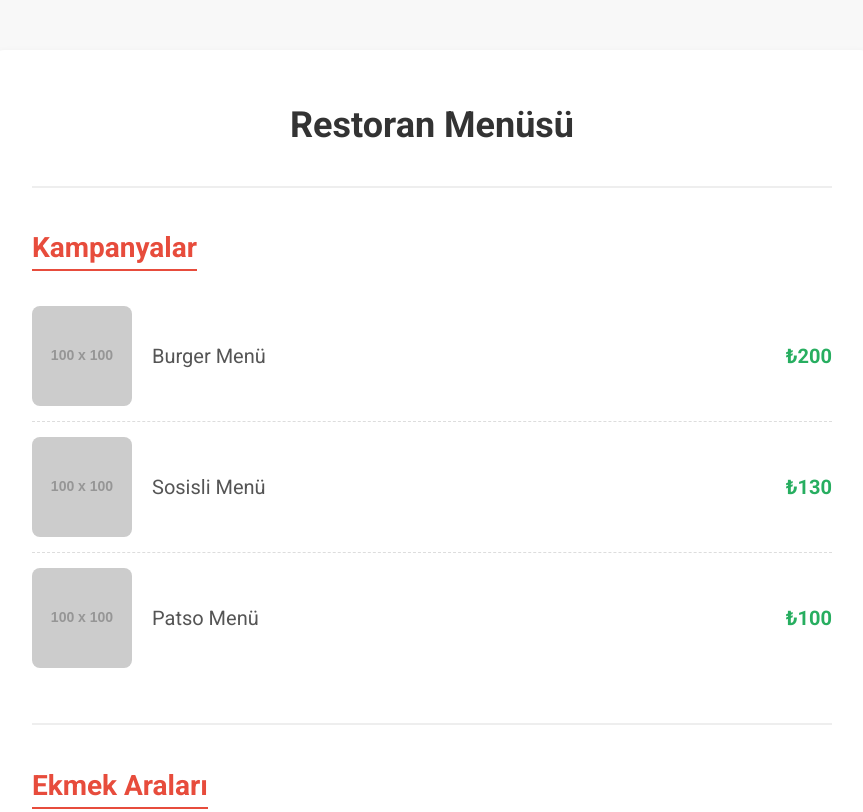
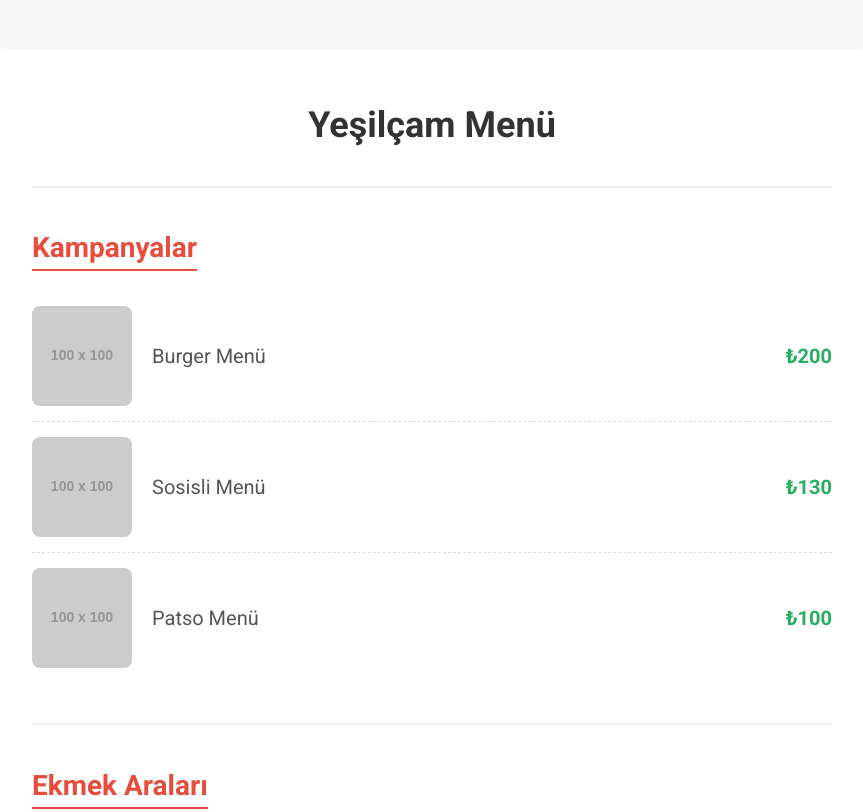
Before and after one commit to kaanbilgic/qr_menu, a plain HTML site: page index.html in a window 1280 px wide. Shown: the top 812 px of the page, without its empty margins (208-1071 px from the left). Drawn offline with Linux system fonts and the light colour scheme; placeholder pictures from the web are drawn by us.

```diff
--- a/index.html
+++ b/index.html
@@ -11,7 +11,7 @@
 <body>
 
   <div class="menu-container">
-    <h1>Restoran Menüsü</h1>
+    <h1>Yeşilçam Menü</h1>
 
     <!-- Kampanyalar -->
     <div class="menu-category">
```
